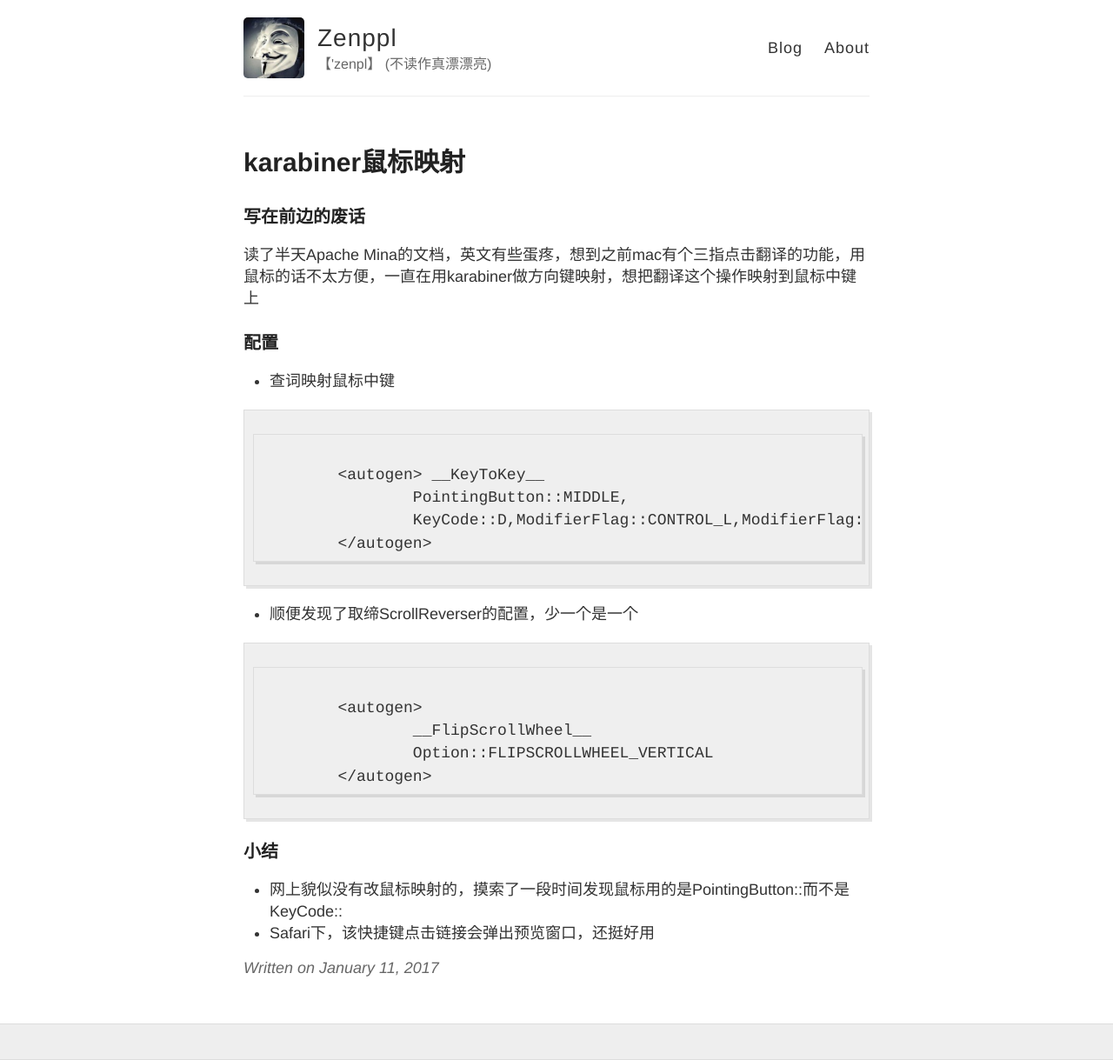
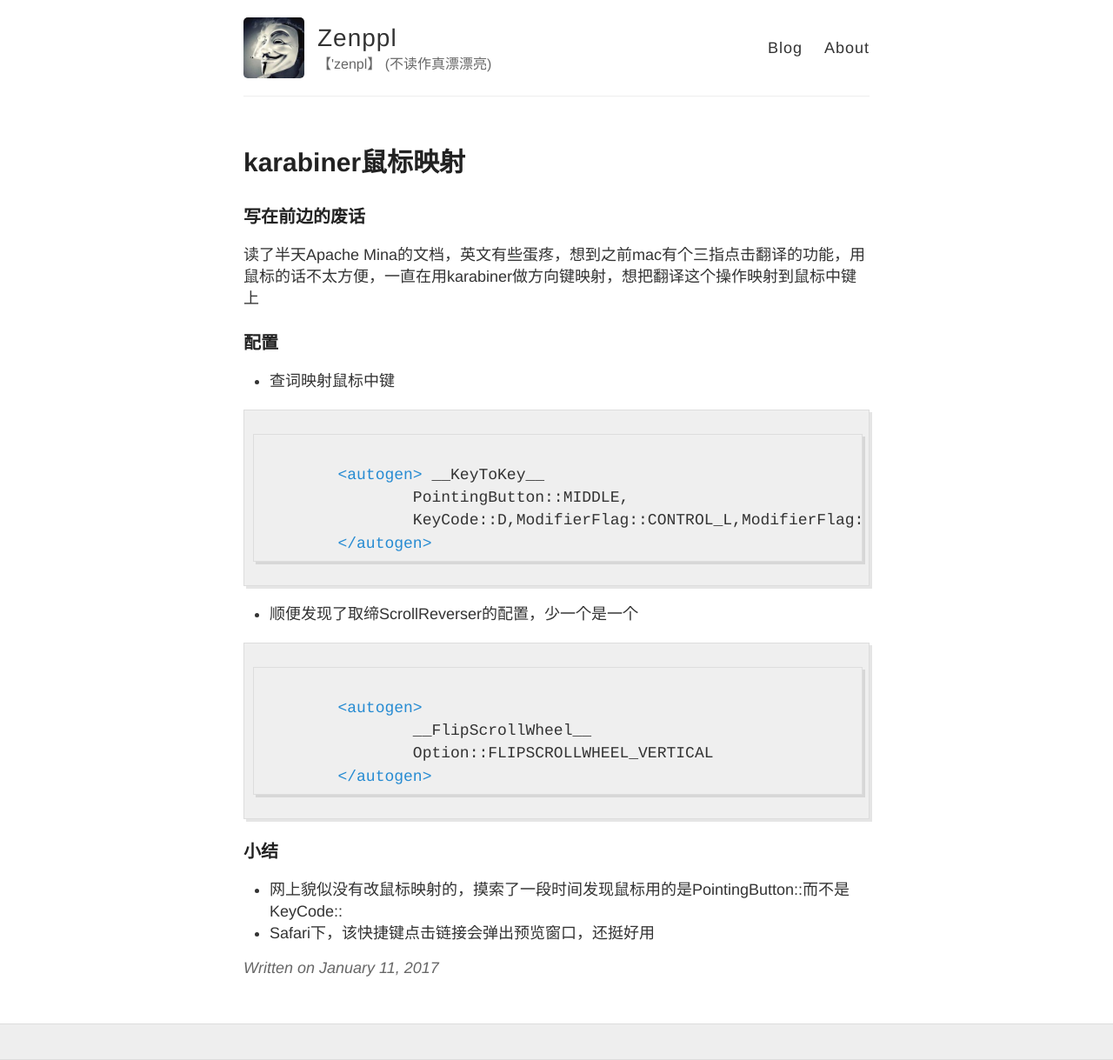
Before and after one commit to zenppl/zenppl.github.io, a Jekyll site: the page built from _posts/2017-01-11-Karabiner.md, in a window 1280 px wide. Shown: the whole page at 87% size. Built offline with Jekyll 4.4.1, drawn with Linux system fonts in a browser that asks for light colours.

Commit message:
add blog

````diff
--- a/_posts/2017-01-11-Karabiner.md
+++ b/_posts/2017-01-11-Karabiner.md
@@ -10,7 +10,7 @@ title: karabiner鼠标映射
 ### 配置
 - 查词映射鼠标中键
 
-```
+```xml
 
 	<autogen> __KeyToKey__
 		PointingButton::MIDDLE,
@@ -20,7 +20,7 @@ title: karabiner鼠标映射
 
 - 顺便发现了取缔ScrollReverser的配置，少一个是一个
 
-```
+```xml
 
 	<autogen>
     		__FlipScrollWheel__
````
